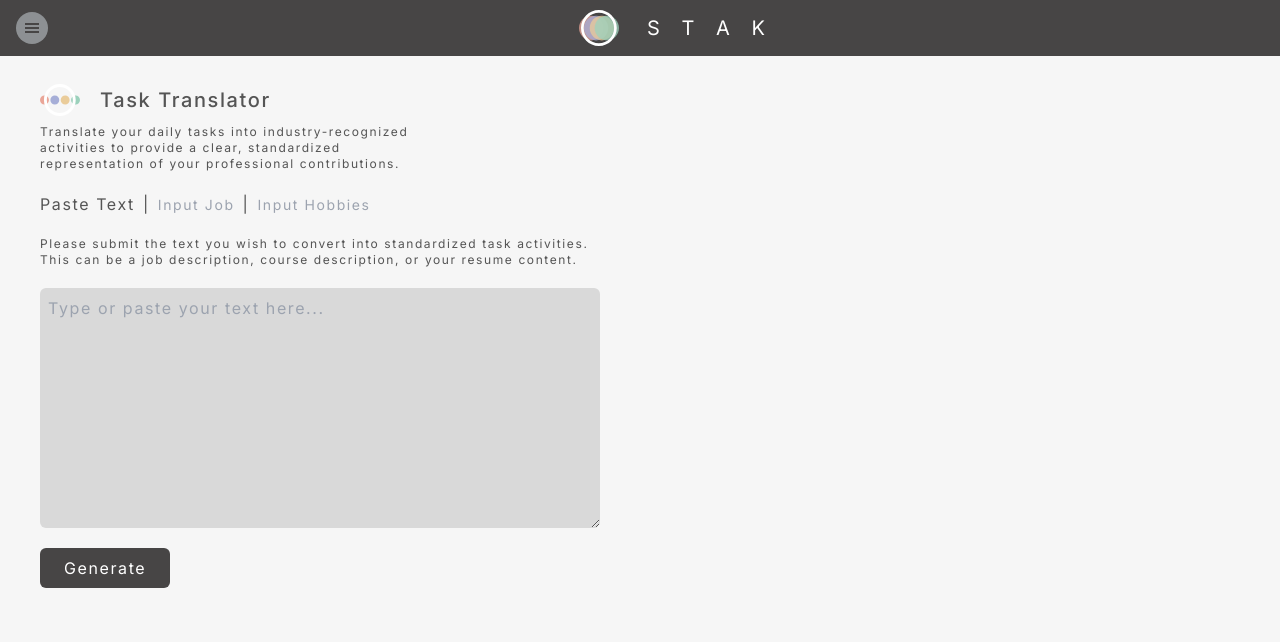
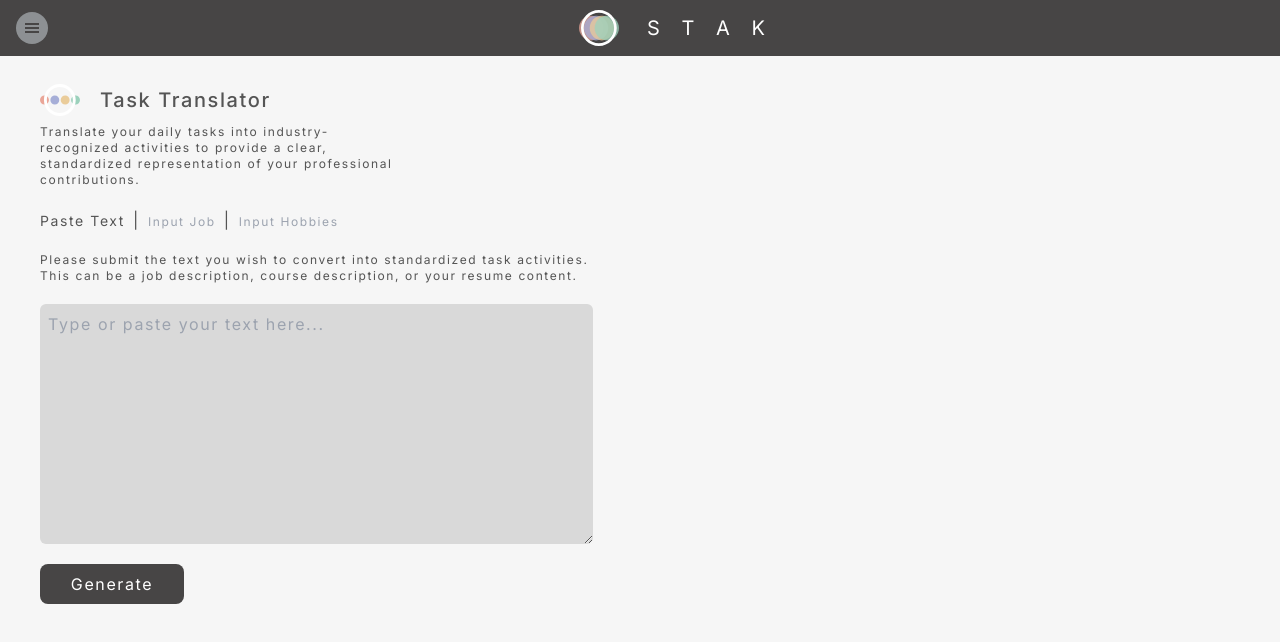
Before and after one commit to tss-lkycic/tss-2.4, a Next.js app: page /translate in a window 1280 px wide. Shown: the top 642 px of the page. Built offline with nearby package versions, Linux system fonts and the light colour scheme.

Commit message:
refine translator ui

```diff
--- a/src/app/translate/page.js
+++ b/src/app/translate/page.js
@@ -192,8 +192,8 @@ export default function Chat() {
   };
 
   return (
-    <div className="flex flex-col md:flex-row w-full min-h-screen">
-      <div className="flex flex-col w-full md:w-1/2 h-full px-10 tracking-[0.10rem]">
+    <div className="flex flex-col md:flex-row w-full px-6 md:px-0">
+      <div className="flex flex-col w-full md:w-1/2 h-full px-0 md:px-10 tracking-[0.10rem]">
         <div className="w-full">
           <div className="pt-5 md:w-2/3">
             <div className="flex flex-row items-center py-2 font-medium">
@@ -217,8 +217,8 @@ export default function Chat() {
             <button
               className={` pr-2 tracking-[0.10rem] ${
                 inputType == "text"
-                  ? "text-md text-[#555555]"
-                  : "text-sm text-gray-400"
+                  ? "text-sm text-[#555555]"
+                  : "text-xs text-gray-400"
               }`}
               onClick={() => setInputType("text")}
             >
@@ -228,8 +228,8 @@ export default function Chat() {
             <button
               className={` px-2 tracking-[0.10rem] ${
                 inputType == "job"
-                  ? "text-md text-[#555555]"
-                  : "text-sm text-gray-400"
+                  ? "text-sm text-[#555555]"
+                  : "text-xs text-gray-400"
               }`}
               onClick={() => setInputType("job")}
             >
@@ -237,10 +237,10 @@ export default function Chat() {
             </button>
             |
             <button
-              className={` px-2 tracking-[0.10rem] ${
+              className={` pl-2 tracking-[0.10rem] ${
                 inputType == "hobby"
-                  ? "text-md text-[#555555]"
-                  : "text-sm text-gray-400"
+                  ? "text-sm text-[#555555]"
+                  : "text-xs text-gray-400"
               }`}
               onClick={() => setInputType("hobby")}
             >
@@ -301,28 +301,35 @@ export default function Chat() {
             ></textarea>
           </div>
         ) : null}
-        <div className="">
-          <button
-            onClick={handleGenerate}
-            className=" bg-[#474545] py-2 text-white tracking-[0.10rem] rounded-md mt-5 text-center px-6"
-          >
-            Generate
-          </button>
+        <div className="flex justify-center md:justify-start">
+          {loading == true ? (
+            <button
+              disabled
+              className="bg-[#474545] w-36 h-10 bg-opacity-50 rounded-lg my-5 text-white px-8"
+            >
+              <CircularProgress color="inherit" size="1.5rem" />
+            </button>
+          ) : (
+            <button
+              onClick={handleGenerate}
+              className="tracking-[0.10rem] w-36 h-10 bg-[#474545] rounded-lg my-5 text-white"
+            >
+              Generate
+            </button>
+          )}
         </div>
       </div>
 
-      <div className=" relative flex flex-col justify-center items-center w-full md:w-1/2 md:h-100">
+      <div className="relative flex flex-col justify-center items-center w-full md:w-1/2 md:m-2">
         {loading ? (
-          <div className="bg-[#D9D9D9] bg-opacity-70 flex items-center justify-center z-50 rounded-md h-3/4 md:w-[620px] w-11/12 absolute">
-            <CircularProgress color="inherit" />
-          </div>
+          <div className="bg-[#D9D9D9] bg-opacity-70 flex items-center justify-center z-50 rounded-md h-full w-full absolute"></div>
         ) : null}
 
         <div className="flex flex-col m-5" id="results">
           {IWAs.map((iwa, index) => (
             <div
               key={index}
-              className={`${
+              className={` ${
                 index % 2 === 0 ? "bg-[#D9D9D9] bg-opacity-40" : "bg-[#D9D9D9]"
               } my-1 py-1.5 rounded-md`}
             >
```
